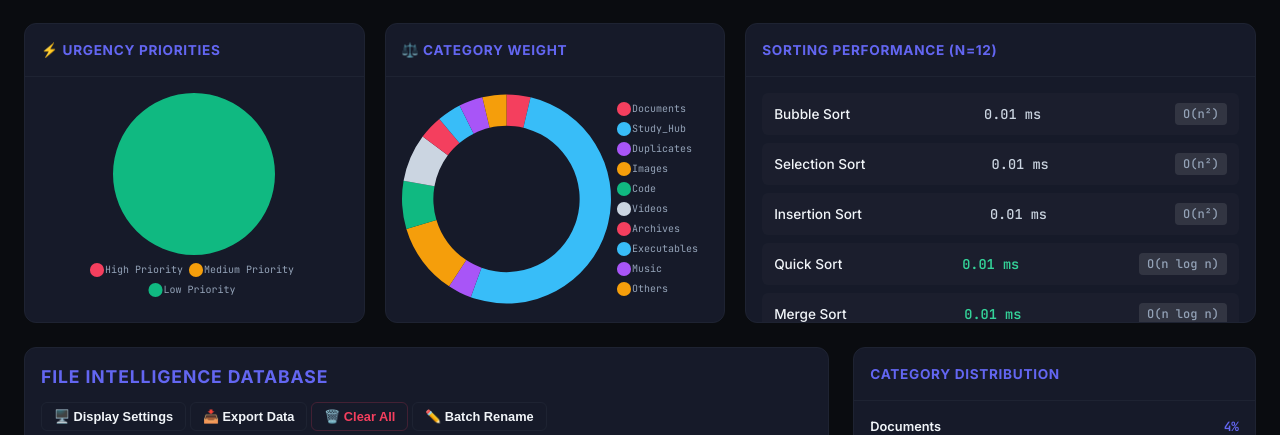
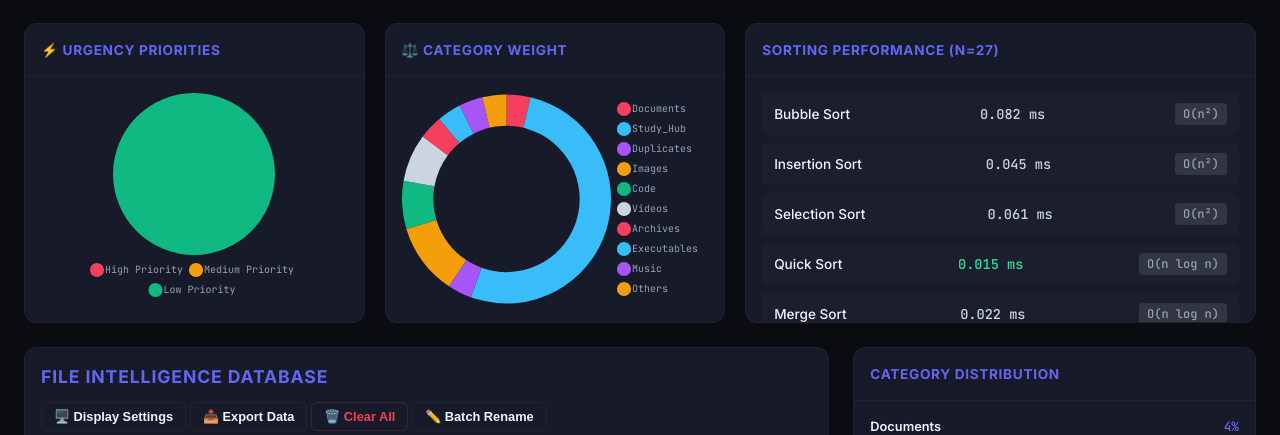
Before and after one commit to souravsarkar-dev/neuro-sort-ai, a website: page static/index.html in a window 1280 px wide. Shown: the part 214-649 px from the top of the page. Drawn offline with nearby package versions, Linux system fonts and the light colour scheme.

Commit message:
Optimize sorting performance rendering to use dynamic json data

```diff
--- a/static/index.html
+++ b/static/index.html
@@ -131,15 +131,10 @@
             <div class="card-body chart-wrapper"><canvas id="weightChart"></canvas></div>
         </div>
         <div class="card">
-            <div class="card-header"><div class="card-title">SORTING PERFORMANCE (N=12)</div></div>
+            <div class="card-header"><div class="card-title" id="sortingPerformanceTitle">SORTING PERFORMANCE</div></div>
             <div class="card-body">
-                <div class="algo-list">
-                    <div class="algo-row"><span>Bubble Sort</span><span class="algo-time">0.01 ms</span><span class="badge-slate">O(n²)</span></div>
-                    <div class="algo-row"><span>Selection Sort</span><span class="algo-time">0.01 ms</span><span class="badge-slate">O(n²)</span></div>
-                    <div class="algo-row"><span>Insertion Sort</span><span class="algo-time">0.01 ms</span><span class="badge-slate">O(n²)</span></div>
-                    <div class="algo-row"><span>Quick Sort</span><span class="algo-time highlight">0.01 ms</span><span class="badge-slate">O(n log n)</span></div>
-                    <div class="algo-row"><span>Merge Sort</span><span class="algo-time highlight">0.01 ms</span><span class="badge-slate">O(n log n)</span></div>
-                    <div class="algo-row"><span>Radix Sort</span><span class="algo-time">0.01 ms</span><span class="badge-slate">O(nk)</span></div>
+                <div class="algo-list" id="sortingPerformanceList">
+                    <div class="empty-state">No data</div>
                 </div>
             </div>
         </div>
--- a/static/js/renderer.js
+++ b/static/js/renderer.js
@@ -22,6 +22,7 @@ function renderDashboard(report) {
     renderSyllabusAccordion(report.syllabusMapping);
     renderEthicsPanel(report.statistics);
     renderSmartCleanup(report);
+    renderSortingPerformance(report);
 }
 
 // 0. SMART CLEANUP COUNTS
@@ -36,6 +37,36 @@ function renderSmartCleanup(report) {
         const oldFiles = Math.floor(report.files.length * 0.15);
         cleanOldCount.textContent = oldFiles;
     }
+}
+
+// 0b. SORTING PERFORMANCE
+function renderSortingPerformance(report) {
+    const title = document.getElementById('sortingPerformanceTitle');
+    const list = document.getElementById('sortingPerformanceList');
+
+    if (!list || !report.sortBenchmark) return;
+
+    if (title && report.files) {
+        title.innerText = `SORTING PERFORMANCE (N=${report.files.length})`;
+    }
+
+    list.innerHTML = '';
+    report.sortBenchmark.forEach(algo => {
+        const div = document.createElement('div');
+        div.className = 'algo-row';
+
+        let timeClass = 'algo-time';
+        if (algo.selected || algo.timeMs <= 0.02) {
+            timeClass += ' highlight';
+        }
+
+        div.innerHTML = `
+            <span>${algo.name}</span>
+            <span class="${timeClass}">${algo.timeMs.toFixed(3)} ms</span>
+            <span class="badge-slate">${algo.complexity}</span>
+        `;
+        list.appendChild(div);
+    });
 }
 
 // 1. RENDER STATISTICS CARDS
```
